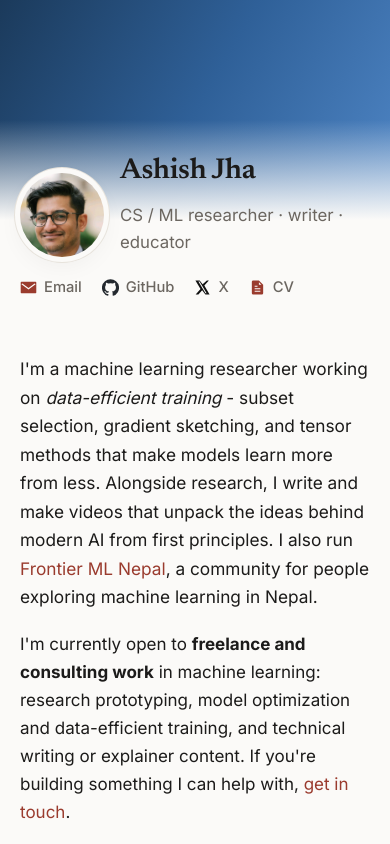
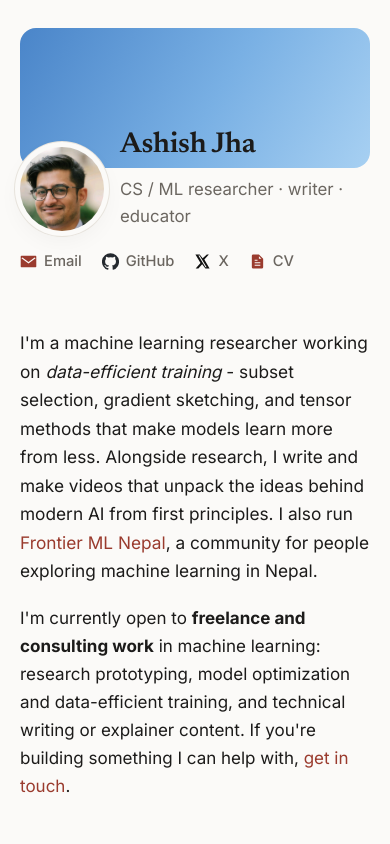
Before and after one commit to ashishjv1/ashishjv1.github.io, a plain HTML site: page index.html in a window 390 px wide. Shown: the top 844 px of the page. Drawn offline with Linux system fonts and the light colour scheme.

Commit message:
Lighter blue banner, contained to content width as a header panel

```diff
--- a/index.html
+++ b/index.html
@@ -69,25 +69,22 @@
       line-height: 1.65;
       -webkit-font-smoothing: antialiased;
     }
-    .wrap { max-width: var(--max); margin: -104px auto 0; padding: 0 24px 96px; position: relative; z-index: 1; }
+    .wrap { max-width: var(--max); margin: 0 auto; padding: 40px 24px 96px; }
 
     a { color: var(--accent); text-decoration: none; }
     a:hover { text-decoration: underline; }
 
-    /* ---------- Cover banner — full-bleed blue gradient across the top ---------- */
+    /* ---------- Cover banner — light-blue gradient, contained to the column ---------- */
     .banner {
-      position: relative;
-      width: 100%; height: 320px;
-      background: linear-gradient(120deg, #1b3a5b 0%, #2f6098 50%, #4f86c6 100%);
-    }
-    /* fade the bottom of the banner into the page so overlapping text stays readable */
-    .banner::after {
-      content: ""; position: absolute; left: 0; right: 0; bottom: 0; height: 150px;
-      background: linear-gradient(to bottom, rgba(0,0,0,0), var(--bg));
+      height: 190px; border-radius: 16px;
+      background: linear-gradient(120deg, #4a85c9 0%, #79b0e4 55%, #a7d0f2 100%);
     }
 
-    /* ---------- Header ---------- */
-    header { display: flex; align-items: flex-end; gap: 24px; margin-bottom: 18px; }
+    /* ---------- Header — overlaps the bottom of the banner ---------- */
+    header {
+      display: flex; align-items: flex-end; gap: 24px;
+      margin: -58px 0 18px; position: relative; z-index: 1;
+    }
     .avatar {
       width: 120px; height: 120px; border-radius: 50%;
       object-fit: cover; flex-shrink: 0;
@@ -205,11 +202,9 @@
     }
 
     @media (max-width: 560px) {
-      .wrap { margin-top: -72px; padding: 0 20px 72px; }
-      .banner { height: 220px; }
-      .banner::after { height: 100px; }
-      header { gap: 16px; }
-      .avatar { width: 92px; height: 92px; }
+      .wrap { padding: 28px 20px 72px; }
+      .banner { height: 140px; }
+      header { gap: 16px; margin-top: -46px; }
       .avatar { width: 84px; height: 84px; }
       h1 { font-size: 1.8rem; }
       .video-grid { grid-template-columns: 1fr; }
@@ -219,11 +214,11 @@
   </style>
 </head>
 <body>
-  <!-- Cover banner: shows banner.jpg (a hobby photo — alps, cycling, etc.).
-       To set or change it, drop a wide image named banner.jpg in this folder. -->
-  <div class="banner"></div>
+  <div class="wrap">
 
-  <div class="wrap">
+    <!-- Cover banner: light-blue gradient header panel. Colors live in the
+         .banner rule in the <style> block above. -->
+    <div class="banner"></div>
 
     <!-- ============================================================
          HEADER  —  replace name, tagline, photo (avatar.png)
```
